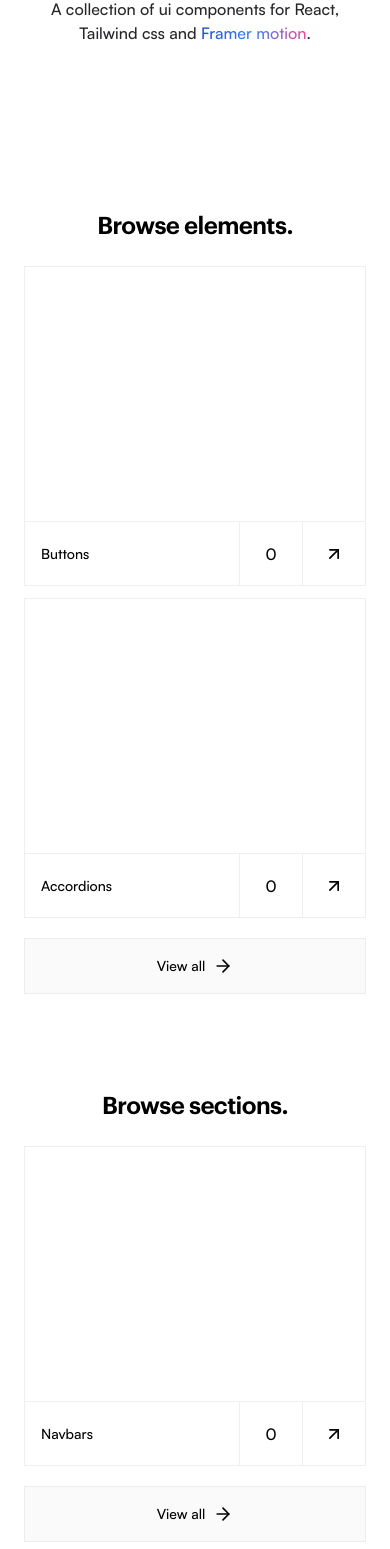
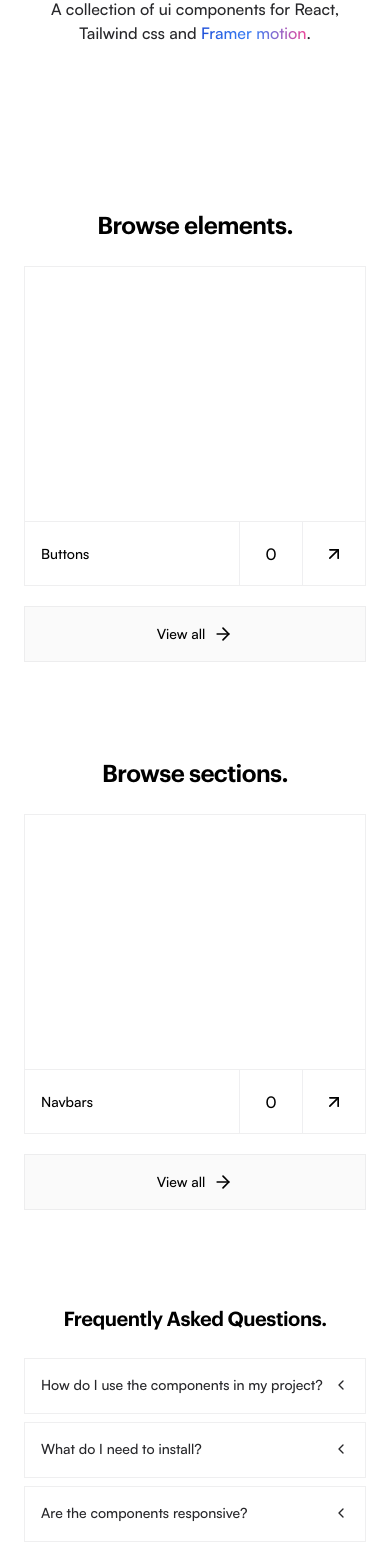
Before and after one commit to Jeff-Maina/craft, a Next.js app: page / in a window 390 px wide. Shown: the part 432-1981 px from the top of the page. Built offline with nearby package versions, Linux system fonts and the light colour scheme.

Commit message:
Refactor faqs component

```diff
--- a/src/app/(pages)/homepage/ElementsList.tsx
+++ b/src/app/(pages)/homepage/ElementsList.tsx
@@ -8,7 +8,7 @@
         <ComponentCard
           componentName="Buttons"
           componentCount={0}
-          pagePath="/buttons"
+          pagePath="/elements/buttons"
           isSection={false}
           className="border border-zinc-200/60 lg:border-zinc-200"
         >
--- /dev/null
+++ b/src/app/(pages)/homepage/Interfaces.ts
@@ -0,0 +1,10 @@
+interface SectionProps {
+    category: string;
+    children: JSX.Element;
+    path: string;
+}
+
+
+export type {
+    SectionProps
+}
--- a/src/app/(pages)/homepage/SectionsList.tsx
+++ b/src/app/(pages)/homepage/SectionsList.tsx
@@ -8,7 +8,7 @@
         <ComponentCard
           componentName="Navbars"
           componentCount={0}
-          pagePath="/navbars"
+          pagePath="/sections/navbars"
           isSection={false}
           className="border border-zinc-200/60 lg:border-zinc-200"
         >
--- a/src/app/page.tsx
+++ b/src/app/page.tsx
@@ -1,8 +1,7 @@
 // component imports;
-import Button from "@/components/ui/Buttons";
-import ComponentCard from "./layouts/Cards/ComponentCard";
 import Faqs from "@/components/Faqs";
 import SectionsList from "./(pages)/homepage/SectionsList";
+import ElementList from "./(pages)/homepage/ElementsList";
 
 export default function Home() {
   return (
@@ -19,36 +18,7 @@
           .
         </p>
       </header>
-      <section className="p-6 max-w-7xl m-auto w-full">
-        <h1 className="text-center font-graphik-semibold text-2xl tracking-tight lg:text-4xl">
-          Browse elements.
-        </h1>
-        <br />
-        <br className="hidden md:visible" />
-        <section className="grid gap-3 md:grid-cols-2 lg:gap-0">
-          <ComponentCard
-            componentName="Buttons"
-            componentCount={0}
-            pagePath="/elements/buttons"
-            isSection={false}
-            className="border border-zinc-200/60 lg:border-zinc-200"
-          >
-            <div></div>
-          </ComponentCard>
-          <ComponentCard
-            componentName="Accordions"
-            componentCount={0}
-            pagePath="/elements/buttons"
-            isSection={false}
-            className="border md:border-l-0 border-zinc-200/60 lg:border-zinc-200"
-          >
-            <div></div>
-          </ComponentCard>
-        </section>
-        <div className="flex justify-center mt-5 lg:mt-20">
-          <Button label="View all" path="/elements" />
-        </div>
-      </section>
+      <ElementList />
       <SectionsList />
       <Faqs />
     </main>
--- a/src/components/Faqs.tsx
+++ b/src/components/Faqs.tsx
@@ -1,32 +1,18 @@
 "use client";
-
-import { FaqsList } from "@/data/AppData";
-import { motion } from "framer-motion";
+//3rd party libraries imports
 import { ChevronUpIcon } from "lucide-react";
 import { FC, useState } from "react";
+import { heightVariants } from "@/lib/animations";
 
-const FaqVariants = {
-  intial: {
-    height: 0,
-  },
-  active: {
-    height: "auto",
-    transition: {
-      duration: 0.15,
-    },
-  },
-  inactive: {
-    height: 0,
-  },
-};
+// component imports;
+import { FaqsList } from "@/data/AppData";
+import Motiondiv from "./Motiondiv";
 
 const Faqs: FC = () => {
   const [activeFaqIndex, setActiveFaqIndex] = useState(100);
 
-  const toggleFaq = (index: number) => {
-    const newIndex: number = index === activeFaqIndex ? 100 : index;
-    setActiveFaqIndex(newIndex);
-  };
+  const toggleFaq = (index: number) =>
+    setActiveFaqIndex(index === activeFaqIndex ? 100 : index);
 
   return (
     <section className="p-6 max-w-3xl m-auto w-full font-satoshi-medium">
@@ -38,14 +24,15 @@
       <div className="flex flex-col gap-2">
         {FaqsList.map((faq, index) => {
           const isFaqActive: boolean = index === activeFaqIndex;
+          const faqClass = isFaqActive
+            ? "border-zinc-400 bg-zinc-50"
+            : "border-zinc-200/60 lg:border-zinc-200 bg-white";
+          const svgClass = isFaqActive ? "-rotate-180" : "-rotate-90";
+
           return (
             <div
               key={index}
-              className={`p-4 lg:p-6 min-h-14 border ${
-                isFaqActive
-                  ? "border-zinc-400 bg-zinc-50"
-                  : "border-zinc-200/60 lg:border-zinc-200 bg-white"
-              } text-sm md:text-lg transition-all duration-150`}
+              className={`p-4 lg:p-6 min-h-14 border ${faqClass} text-sm md:text-lg transition-all duration-150`}
             >
               <button
                 onClick={() => toggleFaq(index)}
@@ -54,20 +41,17 @@
                 <p className="text-left text-zinc-800">{faq.question}</p>
                 <div className="min-w-6 flex justify-end">
                   <ChevronUpIcon
-                    className={`h-[16px] w-[16px] stroke-zinc-800 ${
-                      isFaqActive ? "-rotate-180" : "-rotate-90"
-                    } transition-all duration-150`}
+                    className={`h-[16px] w-[16px] stroke-zinc-800 ${svgClass} transition-all duration-150`}
                   />
                 </div>
               </button>
-              <motion.div
-                variants={FaqVariants}
-                initial="initial"
-                animate={isFaqActive ? "active" : "inactive"}
-                className="text-zinc-500 leading-relaxed overflow-hidden"
+              <Motiondiv
+                variants={heightVariants}
+                isAnimationActive={isFaqActive}
+                className="overflow-hidden h-0"
               >
                 <p className="pt-2">{faq.answer}</p>
-              </motion.div>
+              </Motiondiv>
             </div>
           );
         })}
--- /dev/null
+++ b/src/components/Motiondiv.tsx
@@ -0,0 +1,35 @@
+import { motion } from "framer-motion";
+import { FC } from "react";
+
+type variantsProps = {
+  initial: {};
+  active: {};
+  inactive: {};
+};
+
+interface Motionprops {
+  children: JSX.Element;
+  variants: variantsProps;
+  isAnimationActive?: boolean;
+  className?: React.ComponentProps<"div">["className"];
+}
+
+const Motiondiv: FC<Motionprops> = ({
+  children,
+  variants,
+  isAnimationActive,
+  className,
+}) => {
+  return (
+    <motion.div
+      variants={variants}
+      initial={variants.initial}
+      animate={isAnimationActive ? variants.active : variants.inactive}
+      className={className}
+    >
+      {children}
+    </motion.div>
+  );
+};
+
+export default Motiondiv;
--- a/src/lib/animations.ts
+++ b/src/lib/animations.ts
@@ -19,3 +19,18 @@
         }
     }
 }
+
+export const heightVariants = {
+    initial: {
+        height: 0,
+    },
+    active: {
+        height: "auto",
+        transition: {
+            duration: 0.15,
+        },
+    },
+    inactive: {
+        height: 0,
+    },
+}
```
Also changed, not shown: src/app/(pages)/homepage/SectionLayout.tsx (+1 -7 lines).
